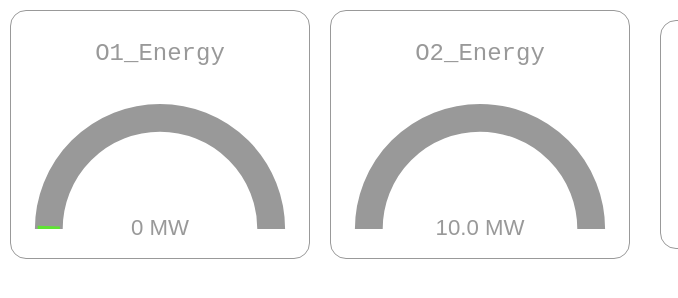
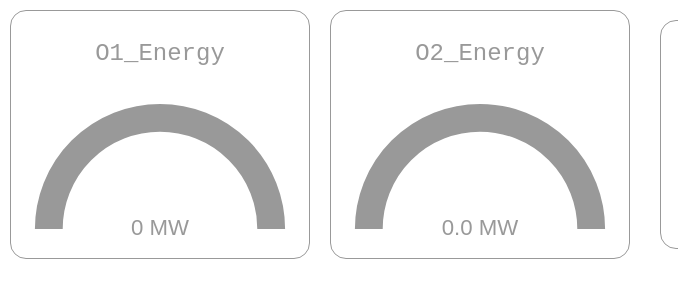
Before and after one commit to harrington-mcdowelle/harrington-mcdowelle.github.io, a plain HTML site: page gauges/index.html in a window 1280 px wide. Shown: the full height of the page, 0-678 px from the left. Drawn offline with Linux system fonts and the light colour scheme.

Commit message:
updating gauge min and max values

```diff
--- a/gauges/index.html
+++ b/gauges/index.html
@@ -50,8 +50,8 @@
                 o1energygauge = Gauge(
                     document.getElementById("o1_energy_gauge"),
                     {
-                        min: -0.1,
-                        max: 12,
+                        min: 0,
+                        max: 300,
                         dialStartAngle: 180,
                         dialEndAngle: 0,
                         easing: true,
@@ -77,8 +77,8 @@
                 o2energygauge = Gauge(
                     document.getElementById("o2_energy_gauge"),
                     {
-                        min: 10,
-                        max: 800,
+                        min: 0,
+                        max: 300,
                         dialStartAngle: 180,
                         dialEndAngle: 0,
                         easing: true,
```
